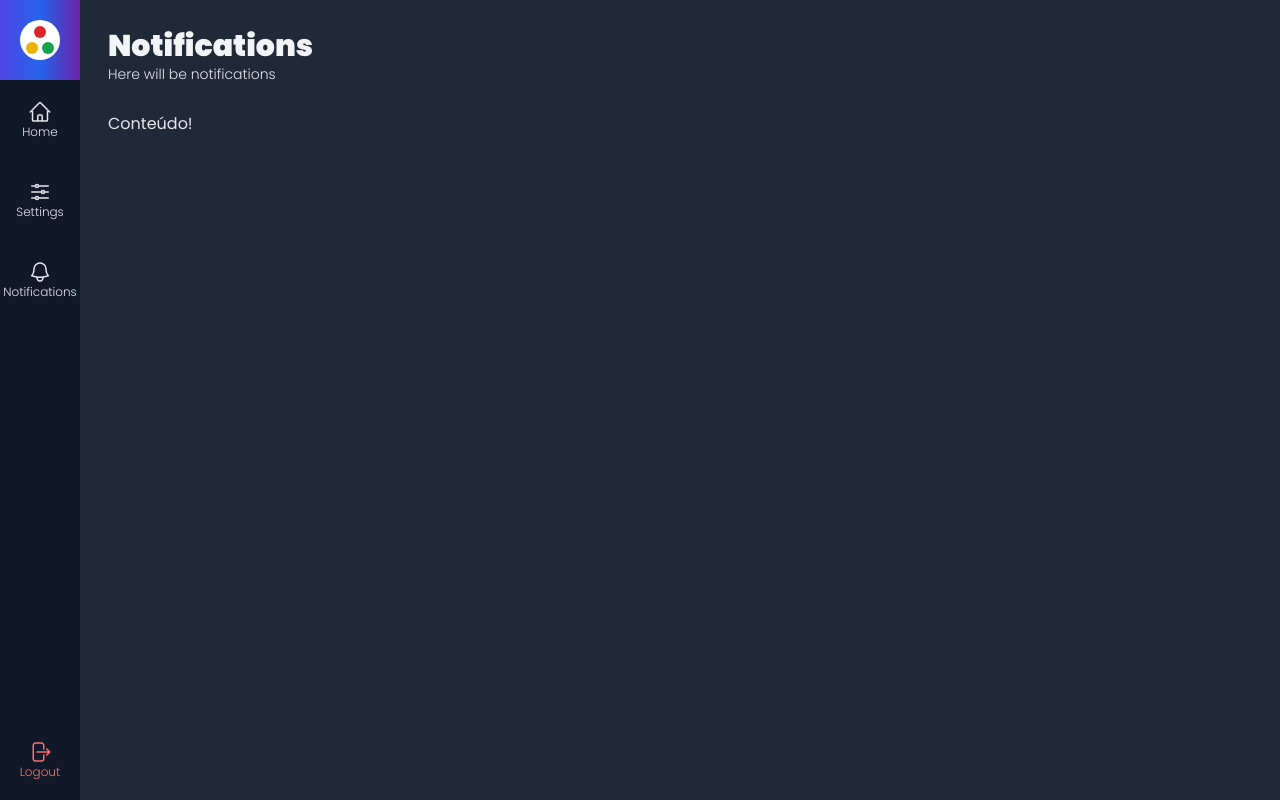
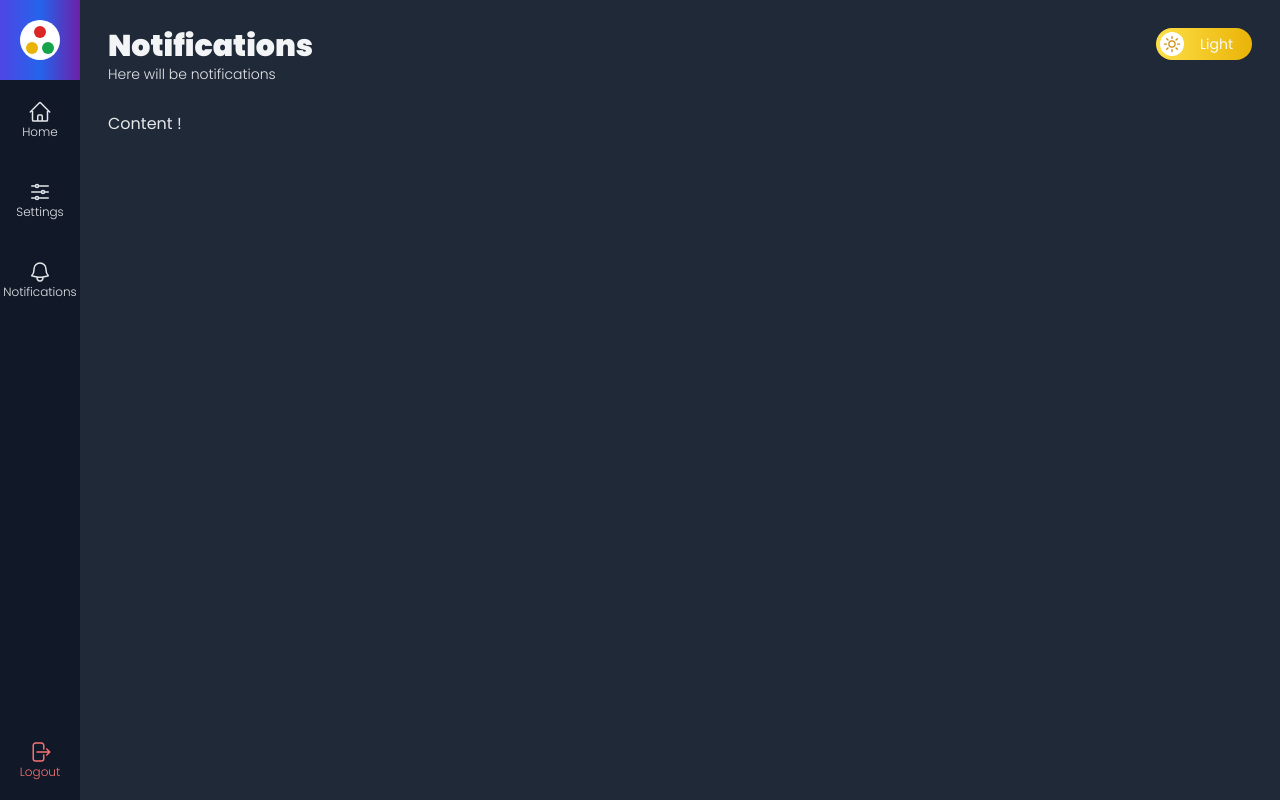
Before and after one commit to Lucas-Mol/Admin-Template, a Next.js app: page /notifications in a window 1280 px wide. Built offline with nearby package versions, Linux system fonts and the light colour scheme.

Commit message:
feat(): adding ContextAPI and using ThemeContext to switch theme at all application

```diff
--- a/src/app/layout.tsx
+++ b/src/app/layout.tsx
@@ -1,10 +1,13 @@
+import { ThemeProvider } from '@/data/context/ThemeContext'
 import './globals.css'
 import type { Metadata } from 'next'
+import useThemeContext from '@/data/hook/useThemeContext'
 
 export const metadata: Metadata = {
   title: 'Admin Template',
   description: 'Creating a admin template',
 }
+
 
 export default function RootLayout({
   children,
@@ -13,7 +16,11 @@ export default function RootLayout({
 }) {
   return (
     <html lang="en">
-      <body className='font-poppins-400'>{children}</body>
+        <body className={`font-poppins-400`}>
+          <ThemeProvider>
+            {children}
+          </ThemeProvider>
+        </body>
     </html>
   )
 }
--- a/src/app/notifications/page.tsx
+++ b/src/app/notifications/page.tsx
@@ -1,10 +1,13 @@
+'use client'
+
 import Layout from "@/components/templates/Layout";
+import useThemeContext from "@/data/hook/useThemeContext";
 
 export default function Notifications() {
   return (
     <Layout title="Notifications"
     subtitle="Here will be notifications">
-      <h3>Conteúdo!</h3>
+      <h3>Content !</h3>
     </Layout>
   )
 }
--- a/src/components/icons/index.tsx
+++ b/src/components/icons/index.tsx
@@ -23,3 +23,15 @@ export const LogOutIcon = (
         <path strokeLinecap="round" strokeLinejoin="round" d="M15.75 9V5.25A2.25 2.25 0 0013.5 3h-6a2.25 2.25 0 00-2.25 2.25v13.5A2.25 2.25 0 007.5 21h6a2.25 2.25 0 002.25-2.25V15m3 0l3-3m0 0l-3-3m3 3H9" />
     </svg>
 )
+
+export const SunIcon = (
+    <svg xmlns="http://www.w3.org/2000/svg" fill="none" viewBox="0 0 24 24" strokeWidth={1.5} stroke="currentColor" className={`w-5 h-5`}>
+        <path strokeLinecap="round" strokeLinejoin="round" d="M12 3v2.25m6.364.386l-1.591 1.591M21 12h-2.25m-.386 6.364l-1.591-1.591M12 18.75V21m-4.773-4.227l-1.591 1.591M5.25 12H3m4.227-4.773L5.636 5.636M15.75 12a3.75 3.75 0 11-7.5 0 3.75 3.75 0 017.5 0z" />
+    </svg>
+)
+
+export const MoonIcon = (
+    <svg xmlns="http://www.w3.org/2000/svg" fill="none" viewBox="0 0 24 24" strokeWidth={1.5} stroke="currentColor" className="w-5 h-5">
+        <path strokeLinecap="round" strokeLinejoin="round" d="M21.752 15.002A9.718 9.718 0 0118 15.75c-5.385 0-9.75-4.365-9.75-9.75 0-1.33.266-2.597.748-3.752A9.753 9.753 0 003 11.25C3 16.635 7.365 21 12.75 21a9.753 9.753 0 009.002-5.998z" />
+    </svg>
+)
--- a/src/components/templates/Header.tsx
+++ b/src/components/templates/Header.tsx
@@ -1,3 +1,5 @@
+import useThemeContext from '@/data/hook/useThemeContext'
+import ThemeSwitch from './ThemeSwitch'
 import Title from './Title'
 
 interface HeaderProps {
@@ -6,9 +8,14 @@ interface HeaderProps {
 }
 
 export default function Header({title, subtitle}: HeaderProps) {
+    const { theme, switchTheme} = useThemeContext()!
+
     return (
-        <div>
+        <div className='flex'>
             <Title title={title} subtitle={subtitle} />
+            <div className='flex flex-grow justify-end'>
+                <ThemeSwitch theme={theme} switchTheme={switchTheme}/>
+            </div>
         </div>
     )
 
--- a/src/components/templates/Layout.tsx
+++ b/src/components/templates/Layout.tsx
@@ -1,6 +1,8 @@
+'use client'
 import AsideMenu from "./AsideMenu"
 import Header from "./Header"
 import Content from "./Content"
+import useThemeContext from "@/data/hook/useThemeContext"
 
 interface LayoutProps {
     title: string
@@ -9,8 +11,10 @@ interface LayoutProps {
 }
 
 export default function Layout({title, subtitle, children}: LayoutProps) {
+    const {theme, switchTheme} =  useThemeContext()!
+
     return (
-        <section className="dark flex h-screen w-screen">
+        <section className={`${theme} flex h-screen w-screen`}>
             <AsideMenu />
             <div className={`flex flex-col w-full p-7
             bg-gray-300 text-gray-700
--- /dev/null
+++ b/src/components/templates/ThemeSwitch.tsx
@@ -0,0 +1,61 @@
+'use client'
+
+import { MoonIcon, SunIcon } from "../icons"
+
+interface ThemeSwitchProps {
+    theme: string,
+    switchTheme: () => void
+}
+
+export default function ThemeSwitch({theme, switchTheme}: ThemeSwitchProps) {
+    function onDark() {
+        return (
+            <div onClick={switchTheme}
+                className={`
+                    sm:flex items-center cursor-pointer
+                    bg-gradient-to-r from-yellow-300 to-yellow-500
+                    w-14 lg:w-24 h-8 p-1 rounded-full
+                `}>
+                <div className={`
+                    flex items-center justify-center
+                    bg-white text-yellow-600 w-6 h-6 rounded-full
+                `}>
+                    {SunIcon}
+                </div>
+                <div className={`
+                    hidden lg:flex items-center ml-4
+                    text-gray-50 text-sm
+                `}>
+                    <span>Light</span>
+                </div>
+            </div>
+        )
+    }
+
+    function onLight() {
+        return (
+            <div onClick={switchTheme}
+                className={`
+                    flex items-center justify-end cursor-pointer
+                    bg-gradient-to-r from-gray-500 to-gray-900
+                    w-14 lg:w-24 h-8 p-1 rounded-full
+                `}>
+                <div className={`
+                    hidden lg:flex items-center mr-5
+                    text-gray-300 text-sm
+                `}>
+                    <span>Dark</span>
+                </div>
+                <div className={`
+                    flex items-center justify-center
+                    bg-black text-yellow-300 w-6 h-6 rounded-full
+                `}>
+                    {MoonIcon}
+                </div>
+            </div>
+        )
+    }
+
+
+    return theme === 'dark' ? onDark() : onLight()
+}
--- /dev/null
+++ b/src/data/context/ThemeContext.tsx
@@ -0,0 +1,34 @@
+'use client'
+import { createContext, useState } from "react";
+
+type Theme = 'dark' | ''
+
+interface ThemeContextProps {
+    theme: Theme
+    switchTheme: () => void
+}
+
+const ThemeContext = createContext<ThemeContextProps>({
+    theme: '',
+    switchTheme: () => {}
+})
+
+export function ThemeProvider(props: any) {
+    const [ theme, setTheme ] = useState<Theme>('dark')
+
+    function switchTheme() {
+        console.log('switiching theme')
+        setTheme(theme === '' ? 'dark' : '')
+    }
+
+    return (
+        <ThemeContext.Provider value={{
+            theme,
+            switchTheme
+        }}>
+            {props.children}
+        </ThemeContext.Provider>
+    )
+}
+
+export default ThemeContext
--- /dev/null
+++ b/src/data/hook/useThemeContext.ts
@@ -0,0 +1,5 @@
+import { useContext } from "react";
+import ThemeContext from "../context/ThemeContext";
+
+const useThemeContext = () => useContext(ThemeContext)
+export default useThemeContext
```
